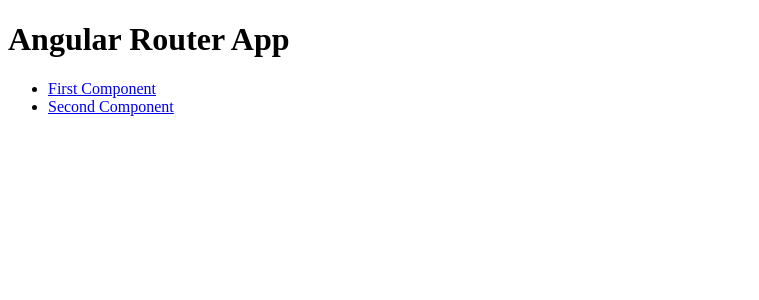
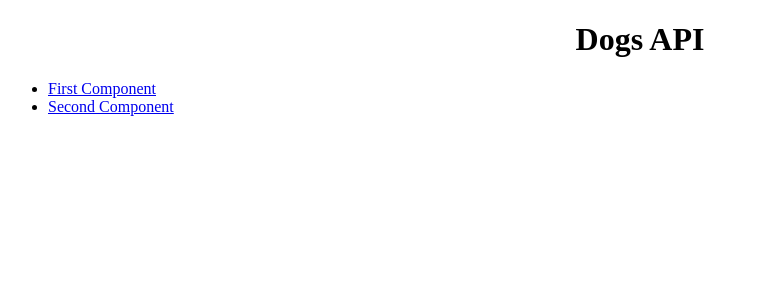
Before and after one commit to samuelburaga/dogs, an Angular app: page / in a window 1280 px wide. Shown: the top 300 px of the page, without its empty margins (0-759 px from the left). Built offline with nearby package versions, Linux system fonts and the light colour scheme.

Commit message:
dogs-list component works

```diff
--- a/src/app/app-routing.module.ts
+++ b/src/app/app-routing.module.ts
@@ -1,10 +1,12 @@
 import { FirstComponent } from "./components/first/first.component";
 import { SecondComponent } from "./components/second/second.component";
+import { DogsListComponent } from "./components/dogs-list/dogs-list.component";
 
 import { NgModule } from "@angular/core";
 import { RouterModule, Routes } from "@angular/router";
 
 const routes: Routes = [
+	{ path: "dogs-list-component", component: DogsListComponent },
 	{ path: "first-component", component: FirstComponent },
 	{ path: "second-component", component: SecondComponent },
 ];
--- a/src/app/app.component.css
+++ b/src/app/app.component.css
@@ -0,0 +1,3 @@
+.title {
+	text-align: center;
+}
--- a/src/app/app.component.html
+++ b/src/app/app.component.html
@@ -1,4 +1,4 @@
-<h1>Angular Router App</h1>
+<h1 class="title">Dogs API</h1>
 <!-- This nav gives you links to click, which tells the router which route to use (defined in the routes constant in  AppRoutingModule) -->
 <nav>
 	<ul>
```
